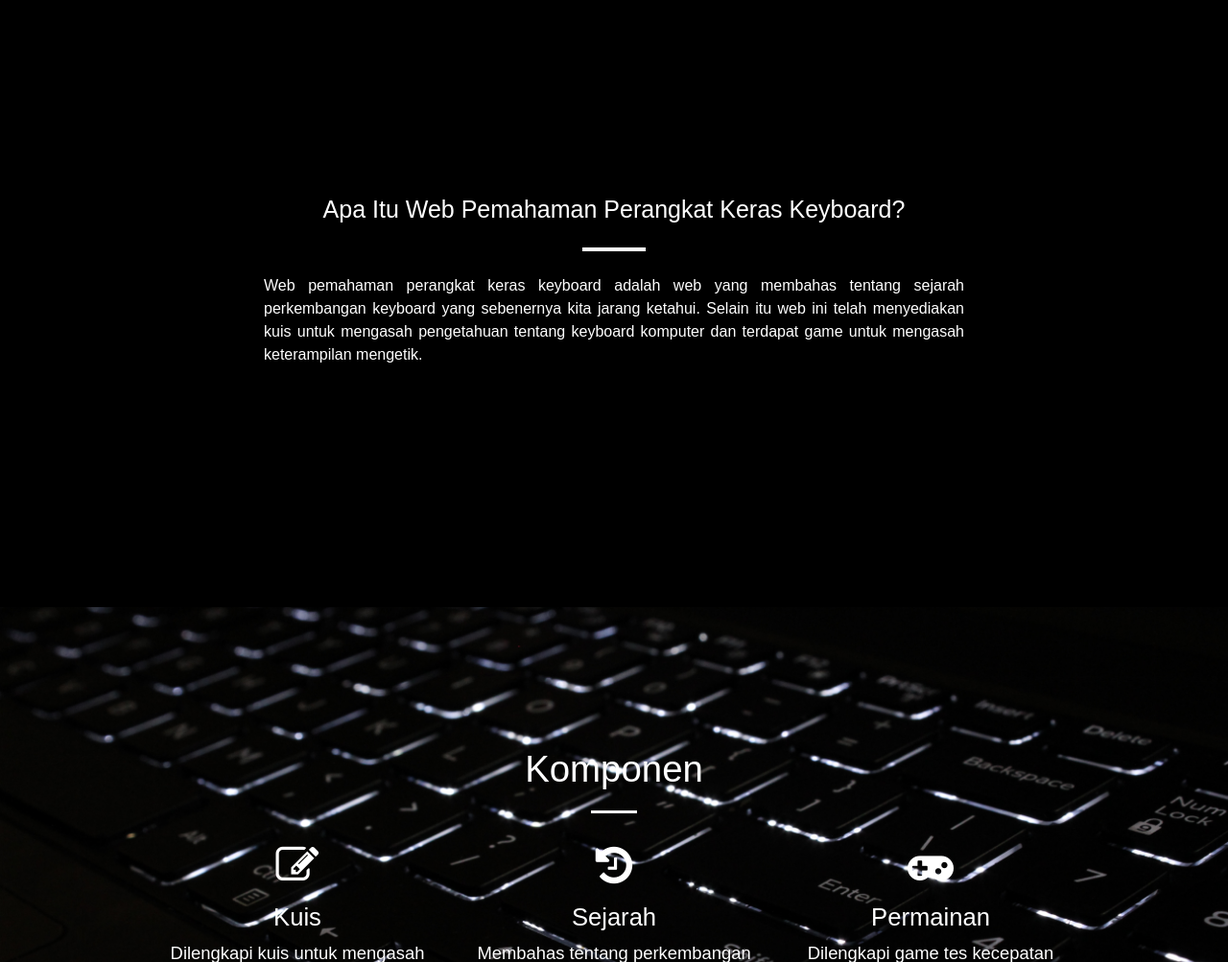
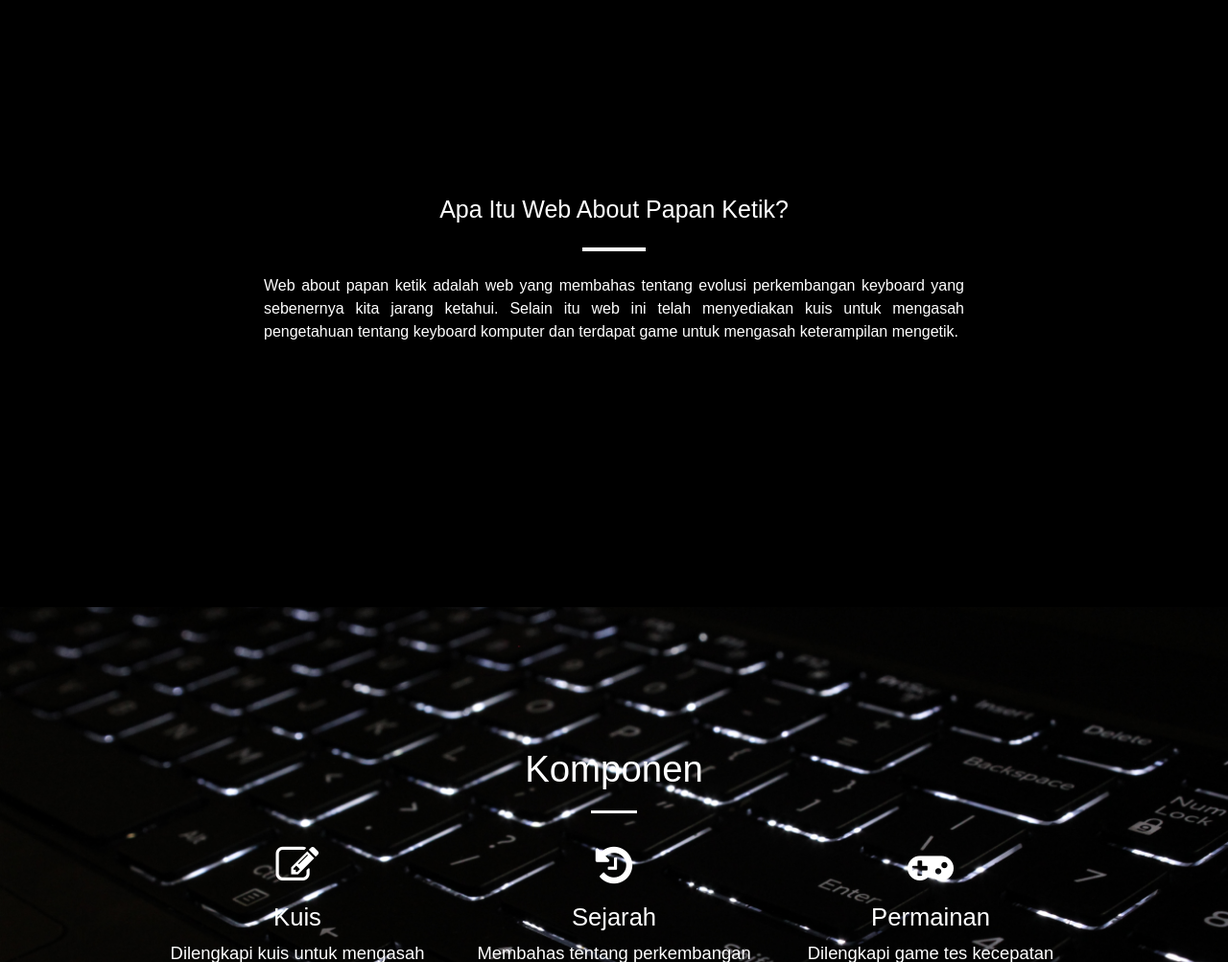
Before and after one commit to aboutpapanketikz/aboutpapanketikz.github.io, a plain HTML site: page index.html in a window 1280 px wide. Shown: the part 807-1810 px from the top of the page at 96% size. Drawn offline with nearby package versions, Linux system fonts and the light colour scheme; a web font is replaced by a local one.

Commit message:
Update index.html

```diff
--- a/index.html
+++ b/index.html
@@ -106,12 +106,12 @@
             data-aos-delay="0"
           >
             <h2 class="text-white">
-              Apa Itu Web Pemahaman Perangkat Keras Keyboard?
+              Apa Itu Web About Papan Ketik?
             </h2>
             <hr class="my-4" />
             <p class="text-white-50 mb-4">
-              Web pemahaman perangkat keras keyboard adalah web yang membahas
-              tentang sejarah perkembangan keyboard yang sebenernya kita jarang
+              Web about papan ketik adalah web yang membahas
+              tentang evolusi perkembangan keyboard yang sebenernya kita jarang
               ketahui. Selain itu web ini telah menyediakan kuis untuk mengasah
               pengetahuan tentang keyboard komputer dan terdapat game untuk
               mengasah keterampilan mengetik.
```
